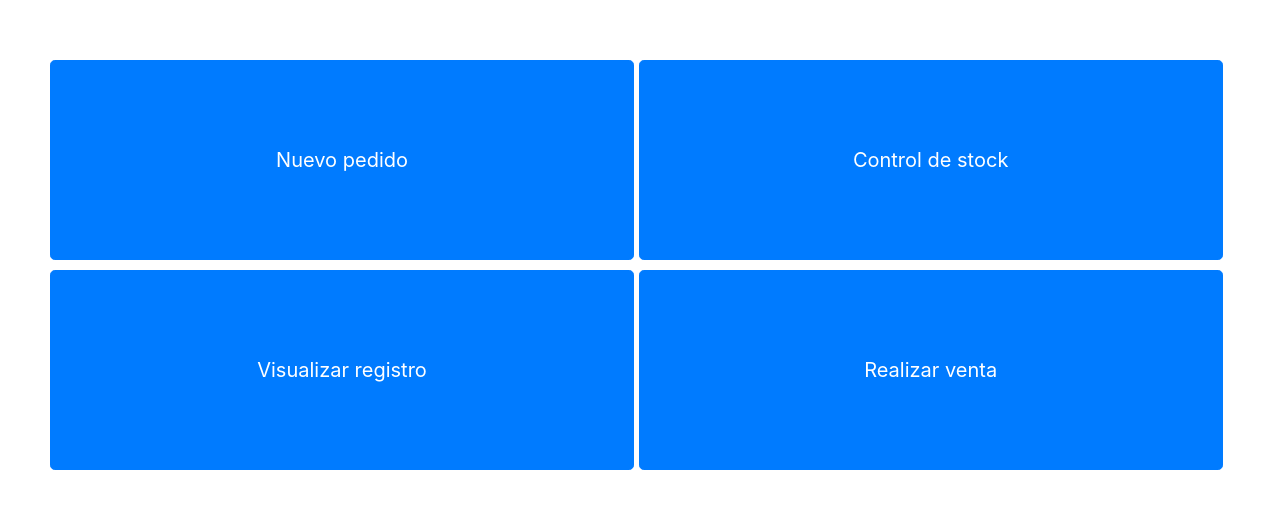
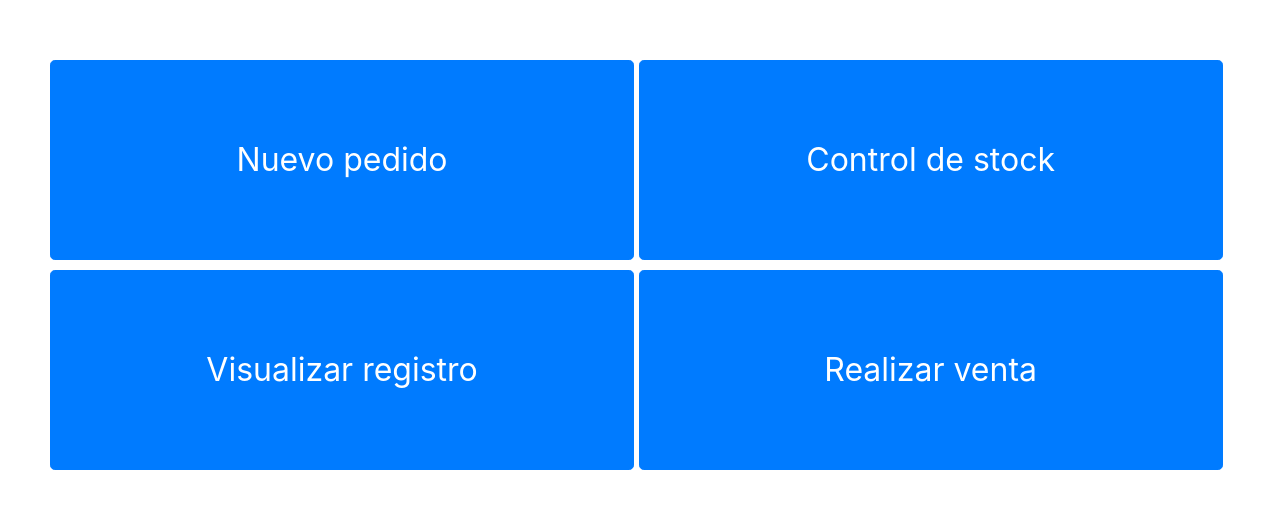
Before and after one commit to flouMicaza/CDI-tintoreria, a PHP site: page /html/inicio_encargado.html in a window 1280 px wide. Shown: the top 509 px of the page. Run offline with PHP 8.4, Linux system fonts and the light colour scheme.

Commit message:
Mejor letra en los botones

```diff
--- a/css/inicio_encargado.css
+++ b/css/inicio_encargado.css
@@ -3,6 +3,7 @@
   width: 49.5%;
   margin-top: 10px;
   display: inline-block;
+  font-size: xx-large;
 }
 
 .div-cuadros {
```
